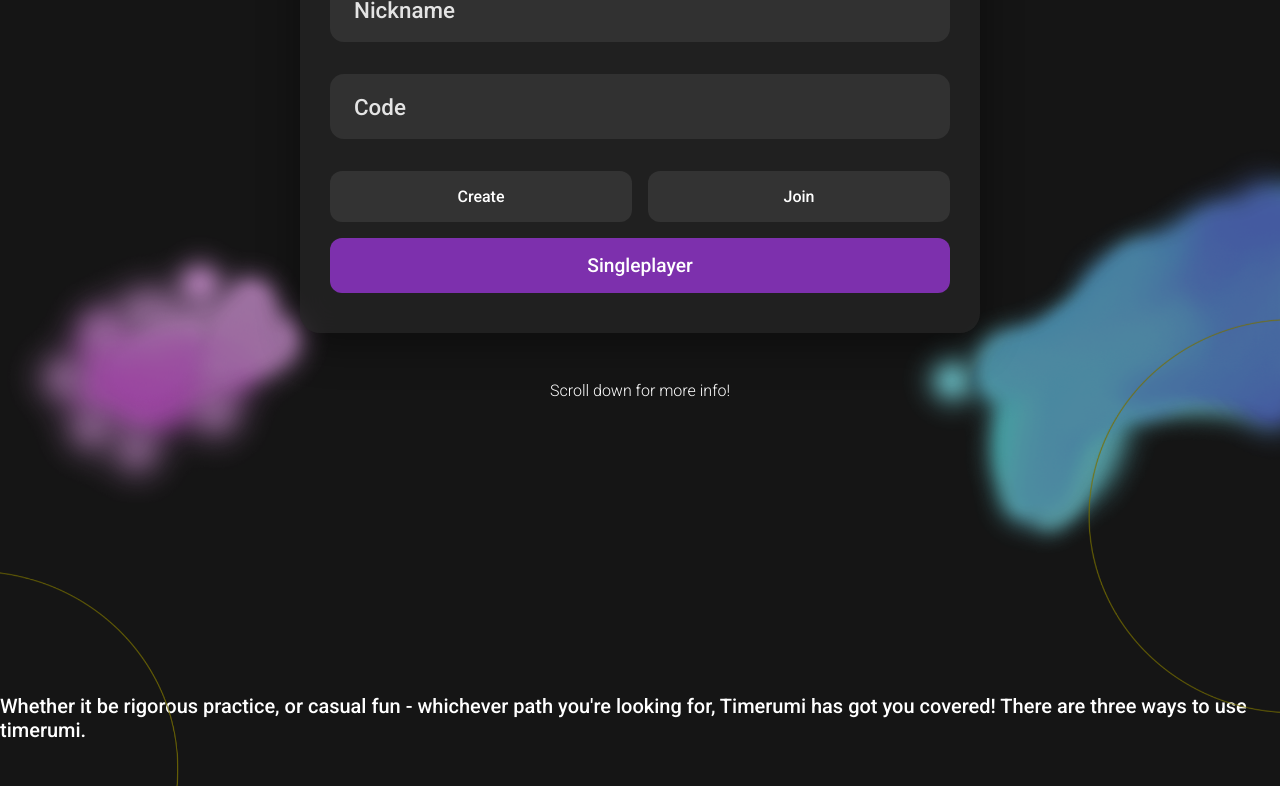
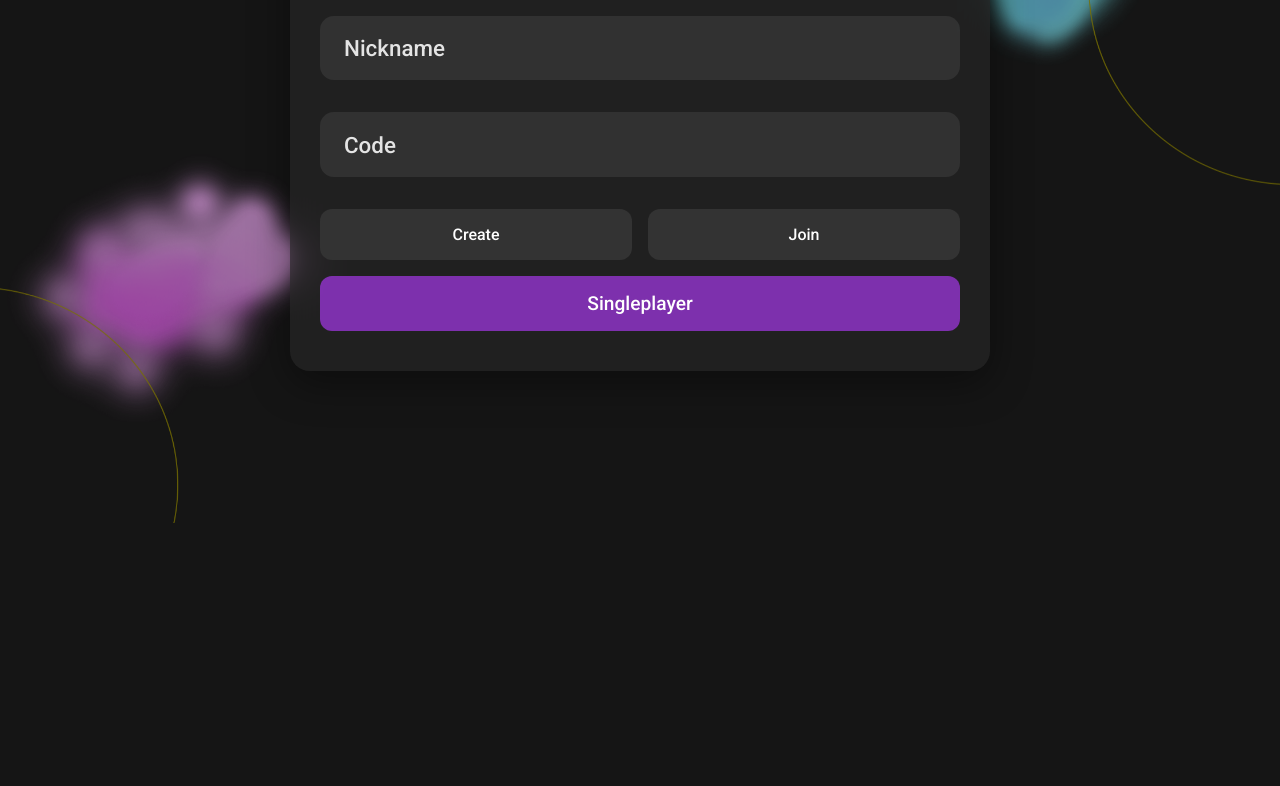
Before and after one commit to RoomieNaser/TimeRumi, a browser extension: page public/index.html in a window 1280 px wide. Shown: the part 277-1063 px from the top of the page. After the commit the page ends 800 px from the top, so only its background shows below. Drawn offline with nearby package versions, Linux system fonts and the light colour scheme.

Commit message:
Fix for login page without scrolling

```diff
--- a/public/index.html
+++ b/public/index.html
@@ -37,10 +37,12 @@
     </header>
 
   <!-- Blurred Background Blobs -->
-  <div id="blob-left" class="blob"><img src="/assets/left_blob.png" /></div>
-  <div id="circle-left" class="circle"><img src="/assets/left_circle.png" /></div>
-  <div id="blob-right" class="blob"><img src="/assets/right_blob.png" /></div>
-  <div id="circle-right" class="circle"><img src="/assets/right_circle.png" /></div>
+   <div class="background-decor">
+    <div id="blob-left" class="blob"><img src="/assets/left_blob.png" /></div>
+    <div id="circle-left" class="circle"><img src="/assets/left_circle.png" /></div>
+    <div id="blob-right" class="blob"><img src="/assets/right_blob.png" /></div>
+    <div id="circle-right" class="circle"><img src="/assets/right_circle.png" /></div>
+   </div>
 
   <!-- Centered Form Wrapper -->
   <div class="center-wrap">
@@ -64,7 +66,7 @@
 
 
       </div>
-      <div class="scroll-down-reminder hidden">Scroll down for more info!</div>
+      <!--      <div class="scroll-down-reminder hidden">Scroll down for more info!</div>
       <div class="intro-content"></div>
         <div class="intro-text hidden" id="introTitle"><strong>· WHAT IS TIMERUMI?</strong> </div>
         <div>
@@ -74,7 +76,8 @@
         </div>
         <div class="intro-text hidden" id="introTitle">What is Timerumi?</div>
         <div class="intro-text hidden" id="introTitle">What is Timerumi?</div>
-        <div class="intro-text hidden" id="introTitle">What is Timerumi?</div>
+        <div class="intro-text hidden" id="introTitle">What is Timerumi?</div>-->
+
     </div>
   </div>
 
--- a/public/landing.css
+++ b/public/landing.css
@@ -71,11 +71,12 @@
 }
 
 
-html {
+html, body {
   overflow-x: hidden;
   max-width: 100vw;
   touch-action: manipulation;
   -webkit-tap-highlight-color: transparent;
+  overflow-y: none;
 }
 
 body {
@@ -89,7 +90,6 @@
   justify-content: center;
   position: relative;
   max-width: 100vw;
-  overscroll-behavior: none;
   cursor: default;
 }
 
@@ -153,13 +153,24 @@
   }
 }
 
+/*clipping overflow for blobs*/
+.background-decor {
+  position: absolute;
+  width: 100vw;
+  height: 100vh;
+  overflow: hidden;
+  top: 0;
+  left: 0;
+  z-index: 0;
+}
+
+
 
 /* === CENTER WRAPPER === */
 .center-wrap {
   display: flex;
   align-items: center;
   justify-content: center;
-  min-height: 100dvh;
 
 }
 
@@ -169,21 +180,18 @@
   align-items: center;
   justify-content: center;
   gap: 3rem;
-  padding-top: clamp(2rem, 10vh, 6rem);
-}
-
-.scroll-down-reminder {
-  font-weight: 100;
-  transition: all 1s ease;
+  padding-top: clamp(1rem, 1vh, 1rem);
 }
 
 
 /* === GLASS BOX === */
 .glass-box {
+  width: 90vw;
+  max-width: 700px;
+  height: auto;
   z-index: 1;
   padding: 40px 30px;
   border-radius: 20px;
-  margin-top: 50px;
   background: rgba(40, 40, 40, 0.6);
   backdrop-filter: blur(20px);
   -webkit-backdrop-filter: blur(20px);
@@ -283,10 +291,6 @@
 
 /* === DESKTOP SCALING === */
 @media (min-width: 900px) {
-  .glass-box {
-    transform: scale(1.4);
-    transform-origin: center;
-  }
 
   .glass-box h1 {
     font-size: 2.8rem;
@@ -366,10 +370,6 @@
     transform: none;
     opacity: 0;
   }
-
-  .glass-box {
-    transform: scale(0.7);
-  }
 }
 
 .button-row {
@@ -423,38 +423,3 @@
     font-size: clamp(3.2rem, 6vw, 5rem);
   }
 }
-
-
-
-/*SCROLL BEHAVIOUR*/
-.scrolled-header {
-  backdrop-filter: blur(12px);
-  border-bottom: solid 1px rgba(105, 105, 105, 0.6);
-  transform: scale(1);
-}
-
-.scrolled-glass-box {
-  display: none;
-}
-
-.intro-text {
-  margin-top: 60px;
-  text-align: left;
-  translate: -40%;
-}
-
-
-.hidden {
-  opacity: 0;
-}
-
-p {
-  font-size: 20px;
-}
-
-.scrolled-background {
-  background-color: rgb(15, 15, 15);
-
-
-  transition: all 0.4s ease;
-}
--- a/public/landing.js
+++ b/public/landing.js
@@ -53,7 +53,7 @@
   }, 1000);
 
 });
-
+/*
 const header = document.querySelector("header");
 const glassBox = document.querySelector("div.glass-box");
 const introText = document.querySelector("div.intro-text");
@@ -74,3 +74,4 @@
     document.body.classListremove("scrolled-background");
   }
 });
+*/
```
